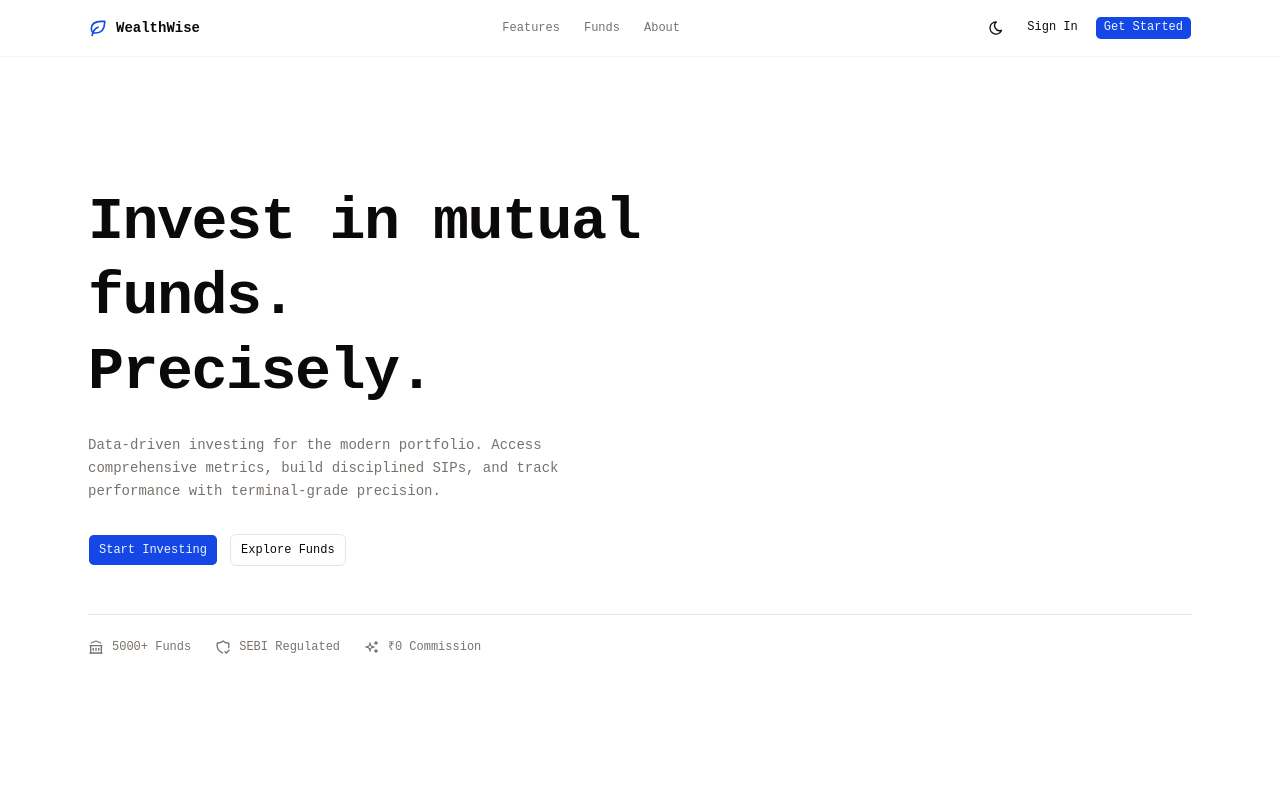
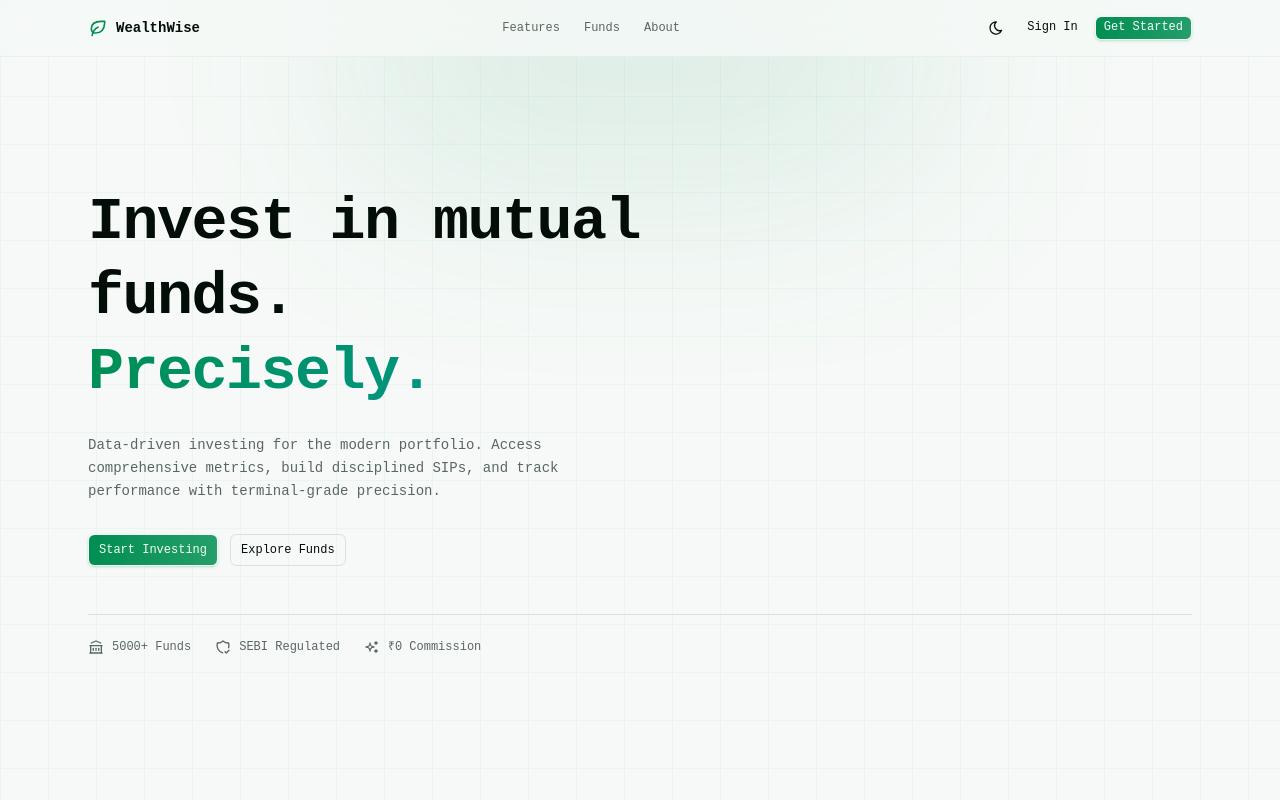
Before and after one commit to Wealthwise-protocol/frontend, a React (Vite) app: page / in a window 1280 px wide. Shown: the top 800 px of the page. Built offline with nearby package versions, Linux system fonts and the light colour scheme.

Commit message:
ui updated

```diff
--- a/src/components/dashboard/layout.tsx
+++ b/src/components/dashboard/layout.tsx
@@ -27,14 +27,14 @@ function LayoutShell() {
         collapsed ? "md:ml-14" : "md:ml-56"
       )}
     >
-      <header className="sticky top-0 z-30 flex h-14 shrink-0 items-center justify-end border-b border-border bg-background/80 px-4 backdrop-blur-md md:px-6">
+      <header className="sticky top-0 z-30 flex h-14 shrink-0 items-center justify-end border-b border-border/50 bg-background/80 px-4 shadow-[0_1px_12px_-4px_oklch(0.55_0.17_162/0.08)] backdrop-blur-md dark:shadow-[0_1px_12px_-4px_oklch(0.65_0.17_162/0.12)] md:px-6">
         <div className="flex items-center gap-1">
           <ThemeToggle />
           <ProfileDropdown />
         </div>
       </header>
 
-      <main className="flex-1 p-4 pb-20 md:p-6 md:pb-6">
+      <main className="flex-1 bg-grid-pattern p-4 pb-20 md:p-6 md:pb-6">
         <Outlet />
       </main>
 
--- a/src/components/landing/hero.tsx
+++ b/src/components/landing/hero.tsx
@@ -7,11 +7,13 @@ export function Hero() {
   const isAuthenticated = useAuthStore((s) => s.isAuthenticated)
 
   return (
-    <section className="mx-auto max-w-6xl px-6 pt-24 pb-16 md:pt-32 md:pb-24">
-      <div className="max-w-2xl">
+    <section className="relative mx-auto max-w-6xl px-6 pt-24 pb-16 md:pt-32 md:pb-24">
+      {/* Ambient glow */}
+      <div className="pointer-events-none absolute -top-32 left-1/2 h-64 w-[600px] -translate-x-1/2 rounded-full bg-primary/10 blur-[100px]" />
+      <div className="relative max-w-2xl">
         <h1 className="text-4xl font-bold leading-tight tracking-tight md:text-5xl lg:text-6xl">
           Invest in mutual funds.{" "}
-          <span className="block">Precisely.</span>
+          <span className="block gradient-text">Precisely.</span>
         </h1>
 
         <p className="mt-6 max-w-lg text-sm leading-relaxed text-muted-foreground">
--- a/src/components/ui/button.tsx
+++ b/src/components/ui/button.tsx
@@ -9,7 +9,7 @@ const buttonVariants = cva(
   {
     variants: {
       variant: {
-        default: "bg-primary text-primary-foreground hover:bg-primary/80",
+        default: "bg-gradient-to-r from-primary to-primary/85 text-primary-foreground shadow-sm shadow-primary/20 hover:brightness-110 dark:shadow-primary/30",
         outline:
           "border-border hover:bg-input/50 hover:text-foreground aria-expanded:bg-muted aria-expanded:text-foreground dark:bg-input/30",
         secondary:
--- a/src/components/ui/card.tsx
+++ b/src/components/ui/card.tsx
@@ -12,7 +12,7 @@ function Card({
       data-slot="card"
       data-size={size}
       className={cn(
-        "group/card flex flex-col gap-4 overflow-hidden rounded-lg bg-card py-4 text-xs/relaxed text-card-foreground ring-1 ring-foreground/10 has-[>img:first-child]:pt-0 data-[size=sm]:gap-3 data-[size=sm]:py-3 *:[img:first-child]:rounded-t-lg *:[img:last-child]:rounded-b-lg",
+        "group/card flex flex-col gap-4 overflow-hidden rounded-lg border border-border/50 bg-card py-4 text-xs/relaxed text-card-foreground shadow-sm backdrop-blur-sm transition-shadow hover:shadow-md dark:border-white/[0.08] dark:bg-white/[0.04] dark:shadow-none dark:hover:border-white/[0.12] has-[>img:first-child]:pt-0 data-[size=sm]:gap-3 data-[size=sm]:py-3 *:[img:first-child]:rounded-t-lg *:[img:last-child]:rounded-b-lg",
         className
       )}
       {...props}
--- a/src/index.css
+++ b/src/index.css
@@ -6,72 +6,72 @@
 @custom-variant dark (&:is(.dark *));
 
 :root {
-    --background: oklch(1 0 0);
-    --foreground: oklch(0.147 0.004 49.25);
+    --background: oklch(0.98 0.005 160);
+    --foreground: oklch(0.15 0.02 160);
     --card: oklch(1 0 0);
-    --card-foreground: oklch(0.147 0.004 49.25);
+    --card-foreground: oklch(0.15 0.02 160);
     --popover: oklch(1 0 0);
-    --popover-foreground: oklch(0.147 0.004 49.25);
-    --primary: oklch(0.488 0.243 264.376);
-    --primary-foreground: oklch(0.97 0.014 254.604);
-    --secondary: oklch(0.967 0.001 286.375);
-    --secondary-foreground: oklch(0.21 0.006 285.885);
-    --muted: oklch(0.97 0.001 106.424);
-    --muted-foreground: oklch(0.553 0.013 58.071);
-    --accent: oklch(0.97 0.001 106.424);
-    --accent-foreground: oklch(0.216 0.006 56.043);
+    --popover-foreground: oklch(0.15 0.02 160);
+    --primary: oklch(0.55 0.17 162);
+    --primary-foreground: oklch(0.99 0.01 160);
+    --secondary: oklch(0.95 0.02 160);
+    --secondary-foreground: oklch(0.20 0.03 160);
+    --muted: oklch(0.96 0.01 160);
+    --muted-foreground: oklch(0.50 0.02 160);
+    --accent: oklch(0.93 0.03 160);
+    --accent-foreground: oklch(0.20 0.03 160);
     --destructive: oklch(0.577 0.245 27.325);
-    --border: oklch(0.923 0.003 48.717);
-    --input: oklch(0.923 0.003 48.717);
-    --ring: oklch(0.709 0.01 56.259);
-    --chart-1: oklch(0.809 0.105 251.813);
-    --chart-2: oklch(0.623 0.214 259.815);
-    --chart-3: oklch(0.546 0.245 262.881);
-    --chart-4: oklch(0.488 0.243 264.376);
-    --chart-5: oklch(0.424 0.199 265.638);
-    --radius: 0.45rem;
-    --sidebar: oklch(0.985 0.001 106.423);
-    --sidebar-foreground: oklch(0.147 0.004 49.25);
-    --sidebar-primary: oklch(0.546 0.245 262.881);
-    --sidebar-primary-foreground: oklch(0.97 0.014 254.604);
-    --sidebar-accent: oklch(0.97 0.001 106.424);
-    --sidebar-accent-foreground: oklch(0.216 0.006 56.043);
-    --sidebar-border: oklch(0.923 0.003 48.717);
-    --sidebar-ring: oklch(0.709 0.01 56.259);
+    --border: oklch(0.90 0.01 160);
+    --input: oklch(0.90 0.01 160);
+    --ring: oklch(0.55 0.17 162);
+    --chart-1: oklch(0.65 0.17 162);
+    --chart-2: oklch(0.55 0.15 200);
+    --chart-3: oklch(0.70 0.12 80);
+    --chart-4: oklch(0.60 0.18 280);
+    --chart-5: oklch(0.55 0.17 340);
+    --radius: 0.5rem;
+    --sidebar: oklch(0.97 0.008 160);
+    --sidebar-foreground: oklch(0.15 0.02 160);
+    --sidebar-primary: oklch(0.55 0.17 162);
+    --sidebar-primary-foreground: oklch(0.99 0.01 160);
+    --sidebar-accent: oklch(0.93 0.03 160);
+    --sidebar-accent-foreground: oklch(0.20 0.03 160);
+    --sidebar-border: oklch(0.90 0.01 160);
+    --sidebar-ring: oklch(0.55 0.17 162);
 }
 
 .dark {
-    --background: oklch(0.147 0.004 49.25);
-    --foreground: oklch(0.985 0.001 106.423);
-    --card: oklch(0.216 0.006 56.043);
-    --card-foreground: oklch(0.985 0.001 106.423);
-    --popover: oklch(0.216 0.006 56.043);
-    --popover-foreground: oklch(0.985 0.001 106.423);
-    --primary: oklch(0.424 0.199 265.638);
-    --primary-foreground: oklch(0.97 0.014 254.604);
-    --secondary: oklch(0.274 0.006 286.033);
-    --secondary-foreground: oklch(0.985 0 0);
-    --muted: oklch(0.268 0.007 34.298);
-    --muted-foreground: oklch(0.709 0.01 56.259);
-    --accent: oklch(0.268 0.007 34.298);
-    --accent-foreground: oklch(0.985 0.001 106.423);
+    --background: oklch(0.14 0.02 250);
+    --foreground: oklch(0.93 0.01 160);
+    --card: oklch(0.19 0.02 250);
+    --card-foreground: oklch(0.93 0.01 160);
+    --popover: oklch(0.19 0.02 250);
+    --popover-foreground: oklch(0.93 0.01 160);
+    --primary: oklch(0.65 0.17 162);
+    --primary-foreground: oklch(0.13 0.03 162);
+    --secondary: oklch(0.24 0.02 250);
+    --secondary-foreground: oklch(0.90 0.01 160);
+    --muted: oklch(0.22 0.02 250);
+    --muted-foreground: oklch(0.65 0.02 230);
+    --accent: oklch(0.22 0.025 250);
+    --accent-foreground: oklch(0.93 0.01 160);
     --destructive: oklch(0.704 0.191 22.216);
     --border: oklch(1 0 0 / 10%);
-    --input: oklch(1 0 0 / 15%);
-    --ring: oklch(0.553 0.013 58.071);
-    --chart-1: oklch(0.809 0.105 251.813);
-    --chart-2: oklch(0.623 0.214 259.815);
-    --chart-3: oklch(0.546 0.245 262.881);
-    --chart-4: oklch(0.488 0.243 264.376);
-    --chart-5: oklch(0.424 0.199 265.638);
-    --sidebar: oklch(0.216 0.006 56.043);
-    --sidebar-foreground: oklch(0.985 0.001 106.423);
-    --sidebar-primary: oklch(0.623 0.214 259.815);
-    --sidebar-primary-foreground: oklch(0.97 0.014 254.604);
-    --sidebar-accent: oklch(0.268 0.007 34.298);
-    --sidebar-accent-foreground: oklch(0.985 0.001 106.423);
+    --input: oklch(1 0 0 / 12%);
+    --ring: oklch(0.65 0.17 162);
+    --chart-1: oklch(0.70 0.17 162);
+    --chart-2: oklch(0.60 0.15 200);
+    --chart-3: oklch(0.75 0.12 80);
+    --chart-4: oklch(0.65 0.18 280);
+    --chart-5: oklch(0.60 0.17 340);
+    --sidebar: oklch(0.17 0.02 250);
+    --sidebar-foreground: oklch(0.93 0.01 160);
+    --sidebar-primary: oklch(0.65 0.17 162);
+    --sidebar-primary-foreground: oklch(0.13 0.03 162);
+    --sidebar-accent: oklch(0.22 0.025 250);
+    --sidebar-accent-foreground: oklch(0.93 0.01 160);
     --sidebar-border: oklch(1 0 0 / 10%);
-    --sidebar-ring: oklch(0.553 0.013 58.071);
+    --sidebar-ring: oklch(0.65 0.17 162);
 }
 
 @theme inline {
@@ -135,3 +135,37 @@
     scrollbar-width: none;
     }
 }
+
+/* ── Glow & gradient utilities ──────────────────────────────── */
+@layer utilities {
+  .bg-grid-pattern {
+    background-image:
+      linear-gradient(to right, oklch(0.55 0.17 162 / 0.04) 1px, transparent 1px),
+      linear-gradient(to bottom, oklch(0.55 0.17 162 / 0.04) 1px, transparent 1px);
+    background-size: 48px 48px;
+  }
+  .dark .bg-grid-pattern {
+    background-image:
+      linear-gradient(to right, oklch(0.65 0.17 162 / 0.06) 1px, transparent 1px),
+      linear-gradient(to bottom, oklch(0.65 0.17 162 / 0.06) 1px, transparent 1px);
+    background-size: 48px 48px;
+  }
+  .glow-primary {
+    box-shadow: 0 0 20px oklch(0.55 0.17 162 / 0.15), 0 0 60px oklch(0.55 0.17 162 / 0.05);
+  }
+  .dark .glow-primary {
+    box-shadow: 0 0 20px oklch(0.65 0.17 162 / 0.2), 0 0 60px oklch(0.65 0.17 162 / 0.08);
+  }
+  .gradient-text {
+    background: linear-gradient(135deg, oklch(0.55 0.17 162), oklch(0.60 0.15 200));
+    -webkit-background-clip: text;
+    -webkit-text-fill-color: transparent;
+    background-clip: text;
+  }
+  .dark .gradient-text {
+    background: linear-gradient(135deg, oklch(0.70 0.17 162), oklch(0.65 0.15 200));
+    -webkit-background-clip: text;
+    -webkit-text-fill-color: transparent;
+    background-clip: text;
+  }
+}
--- a/src/pages/landing.tsx
+++ b/src/pages/landing.tsx
@@ -8,7 +8,7 @@ import { Footer } from "@/components/landing/footer"
 
 export function LandingPage() {
   return (
-    <div className="min-h-svh">
+    <div className="min-h-svh bg-grid-pattern">
       <Navbar />
       <main>
         <Hero />
```
Also changed, not shown: src/components/landing/cta.tsx (+6 -5 lines).
